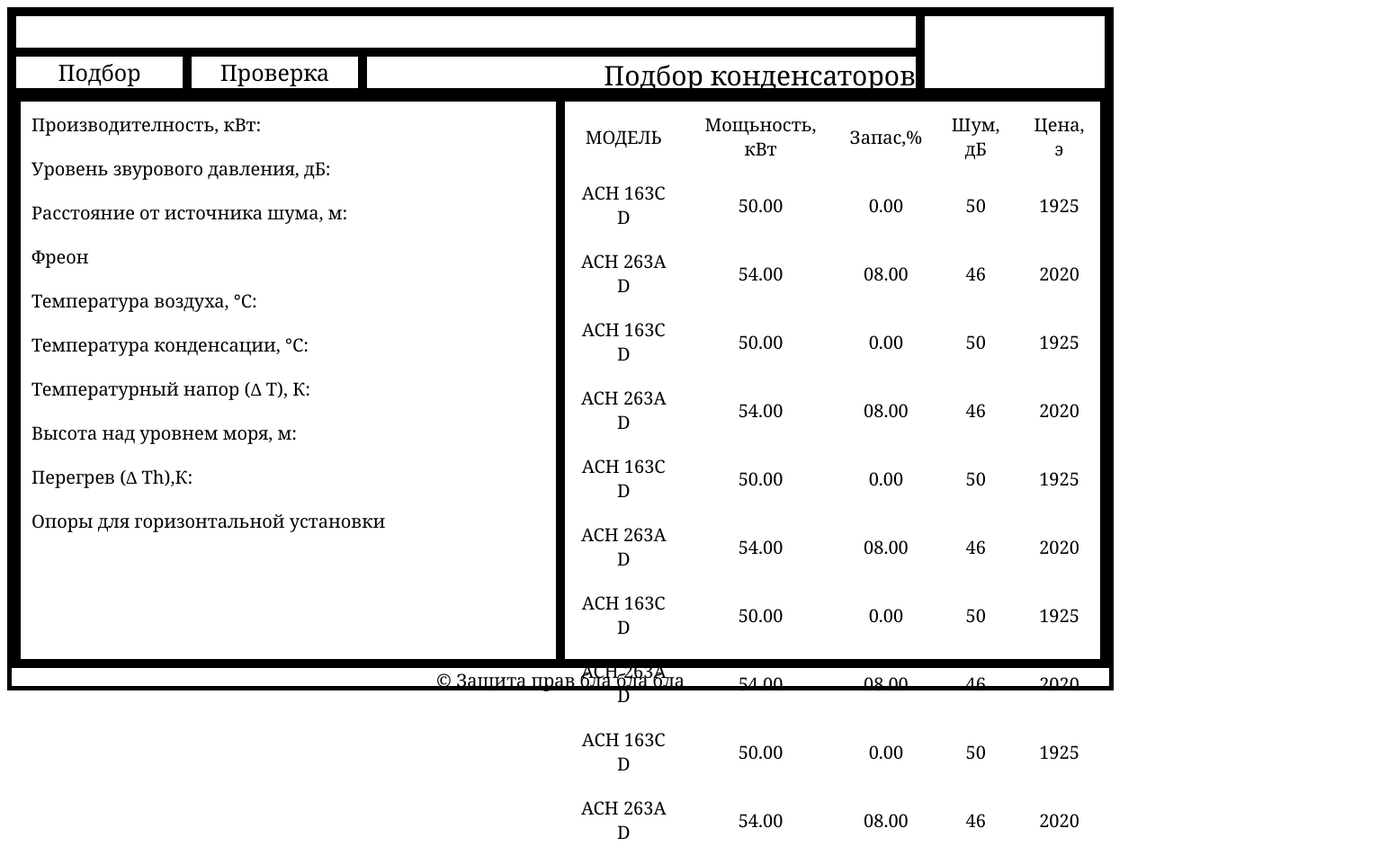
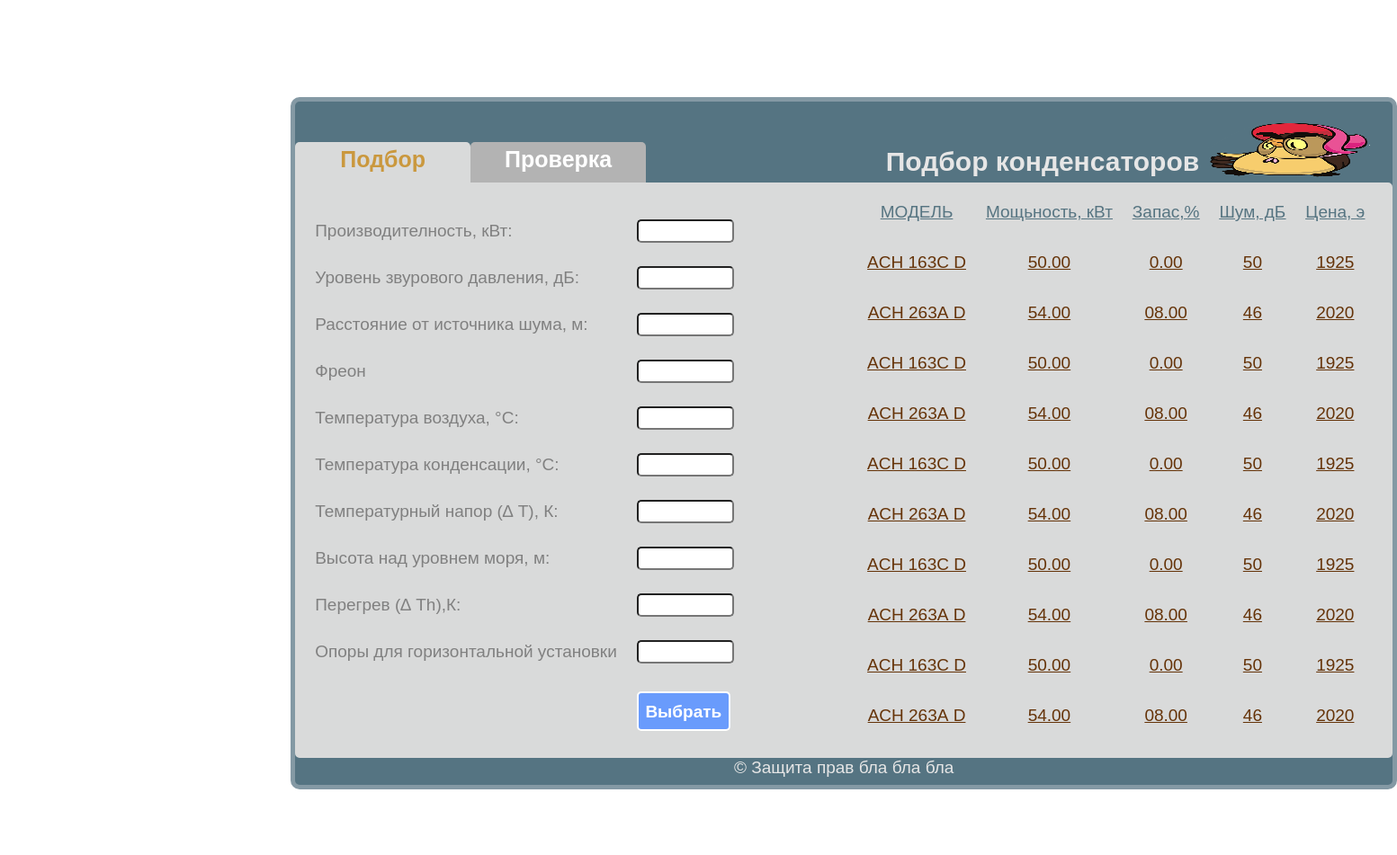
Before and after one commit to sergromanov4/site, a plain HTML site: page twotry.html in a window 1280 px wide. Shown: the whole page at 90% size, 1553 px wide, since content can reach past the window. After the commit the page ends 886 px from the top, so only its background shows below. Drawn offline with Linux system fonts and the light colour scheme.

Commit message:
все расскрашено + ховер

```diff
--- a/twotry.html
+++ b/twotry.html
@@ -8,62 +8,111 @@
 
     <style>
 
-        body {font-family: Georgia; font-size: 20px; align-content: center }
+        body {font-family: Arial; font-size: 19px; align-content: center; padding-left: 9% }
 
         td {padding: 10px}
 
+        a{
+            text-decoration: none;
+            color: #ca983e ;
+        }
+
+        #link1:hover {
+              background: #699bfc; /* Цвет фона под ссылкой */
+              color: white; /* Цвет ссылки */
+          }
+
+
+        #link2:hover {
+            background: #699bfc; /* Цвет фона под ссылкой */
+            color: white; /* Цвет ссылки */
+        }
+
+
+        .tabl1 td{
+
+            padding-bottom: 14px;
+        }
+
+        .tab2 td {
+            padding-bottom: 22px;
+            text-decoration: underline;
+            color: #653308;
+            text-align: center
+        }
+
+
+        input{
+            width: 100px;
+            height: 20px;
+            border-radius: 5px;
+
+        }
 
         #osnova {
             border: solid 5px;
-            width: 1220px;  height: 750px;
+            border-color: #8499a4;
+            border-radius: 10px;
+            background-color: #557482;
+            width: 1220px;  height: 760px;
+            margin-top: 100px;
+            margin-left: 200px;
         }
 
         #hollow {
-            border: solid 5px;
+            border: solid 5px transparent;
             float: left;
             width: 1000px;  height: 35px;
         }
 
         #ris {
-            border: solid 5px;
+            border: solid 5px transparent;
             float: right;
             width: 200px;  height: 80px;
         }
 
         #link1{
-            border: solid 5px;
+            border: solid 5px transparent;
+            background-color: #d9dada;
+            border-radius: 5px 5px 0 0;
+            color: #ca983e;
             float: left;
             width: 185px;  height: 35px;
         }
 
         #link2{
-            border: solid 5px;
+            border: solid 5px transparent;
+            border-radius: 5px 5px 0 0;
+            background-color: #b3b3b3;
             float: left;
             width: 185px;  height: 35px;
         }
 
         #titul {
-            border: solid 5px;
+            border: solid 5px transparent;
             float: right;
             width: 610px;  height: 35px;
         }
 
         #text {
-            border: solid 5px;
+            border: solid 5px ;
+            border-color: #d9dada;
+            background-color: #d9dada;
+            border-radius: 0px 5px 5px 5px;
             float: left;
             width: 1210px;  height: 630px;
 
         }
 
                 #text1 {
-                    border: solid 5px;
+                    border: solid 5px transparent;
                     float: left;
                     width: 595px;  height: 620px;
                 }
 
 
                 #text2 {
-                    border: solid 5px;
+                    border: solid 5px transparent;
                     float: left;
                     width: 595px;  height: 620px;
             }
@@ -88,45 +137,63 @@
 <div id="osnova">
 
     <div id="hollow">        </div>
-    <div id="ris">        </div>
-    <div id="link1" style="text-align: center; font-size: 25px"> Подбор        </div>
-    <div id="link2" style="text-align: center; font-size: 25px"> Проверка   </div>
-    <div id="titul" style="text-align: right; font-size: 30px"> Подбор конденсаторов       </div>
+    <div id="ris" style="align-content:center"> <p></p>  <img src="sova.png">    </div>
+    <div id="link1" style="text-align: center; font-size: 25px; color: #ca983e"> <b>
+        <a href="sova.png"> Подбор <a/></b>   </div>
+    <div id="link2" style="text-align: center; font-size: 25px">    <b>
+        <a href="ris%20.bmp" style="color: white"> Проверка</a> </b>   </div>
+    <div id="titul" style="text-align: right; font-size: 30px; color: #e6e6e6">  <b>Подбор конденсаторов </b>       </div>
 
 
     <div id="text">
 
 
         <div id="text1">
+            <p>
+            <table class="tabl1"; style="color: #808080">
+                <tr> <td>  Производителность, кВт:  </td>   <td> <input type="text">  </td>           </tr>
 
-            <table>
-                <tr> <td>  Производителность, кВт:  </td>              </tr>
+                <tr> <td>  Уровень звурового давления, дБ:  </td>        <td> <input type="text">  </td>       </tr>
 
-                <tr> <td>  Уровень звурового давления, дБ:  </td>              </tr>
+                <tr> <td>  Расстояние от источника шума, м:  </td>        <td> <input type="text">  </td>       </tr>
 
-                <tr> <td>  Расстояние от источника шума, м:  </td>              </tr>
+                <tr> <td>  Фреон  </td>       <td> <input type="text">  </td>        </tr>
 
-                <tr> <td>  Фреон  </td>              </tr>
+                <tr> <td>  Температура воздуха, &#176;С:  </td>        <td> <input type="text">  </td>       </tr>
 
-                <tr> <td>  Температура воздуха, &#176;С:  </td>              </tr>
+                <tr> <td>  Температура конденсации, &#176;С:  </td>       <td> <input type="text">  </td>        </tr>
 
-                <tr> <td>  Температура конденсации, &#176;С:  </td>              </tr>
+                <tr> <td>  Температурный напор (∆ Т), К:  </td>        <td> <input type="text">  </td>       </tr>
 
-                <tr> <td>  Температурный напор (∆ Т), К:  </td>              </tr>
+                <tr> <td>  Высота над уровнем моря, м: </td>        <td> <input type="text">  </td>       </tr>
 
-                <tr> <td>  Высота над уровнем моря, м: </td>              </tr>
+                <tr> <td>  Перегрев (∆ Th),К:  </td>       <td> <input type="text">  </td>        </tr>
 
-                <tr> <td>  Перегрев (∆ Th),К:  </td>              </tr>
+                <tr> <td style="padding-bottom: 0px">  Опоры для горизонтальной установки  </td>        <td style="padding-bottom: 0px"> <input type="text">  </td>       </tr>
 
-                <tr> <td>  Опоры для горизонтальной установки  </td>              </tr>
+                <tr><td>  </td> <td> <p style="width: 100px;
+                            height: 30px;
+                            background-color: #699bfc;
+                            color: white;
+                            border-radius: 5px;
+                            text-align: center;
+                            border-color:white;
+                            border: solid 2px;
+                            padding-top: 10px">
 
-
+                                    <b>Выбрать</b></p></td>   </tr>
 
 
             </table>
 
 
+
         </div>
+
+
+
+
+
 
           <!--  <div id="vibor">        </div>   может позже пригодиться
             <div id="knopka">        </div>  -->
@@ -134,10 +201,10 @@
 
         <div id="text2">
 
-            <table class=" tabl" align="center" style="text-align: center">
+            <table class=" tab2" align="center">
 
 
-                <tr> <td> МОДЕЛЬ </td> <td> Мощьность, кВт </td> <td> Запас,% </td> <td> Шум, дБ </td> <td> Цена, э </td></tr>
+                <tr style="color: #567481 font-weight: 400"> <td style="color: #567481"> МОДЕЛЬ </td> <td style="color: #567481"> <u>Мощьность, кВт</u> </td> <td style="color: #567481"><u> Запас,%</u> </td> <td style="color: #567481"><u> Шум, дБ </u></td> <td style="color: #567481"> <u>Цена, э</u> </td></tr>
 
                 <tr> <td> ACH 163C D </td> <td> 50.00 </td> <td>0.00 </td> <td> 50 </td> <td> 1925 </td></tr>
 
@@ -170,7 +237,7 @@
     </div>
 
 
-    <div id="footer" style="text-align: center">  &#169; Защита прав  бла бла бла      </div>
+    <div id="footer" style="text-align: center; color: #e6e6e6">  &#169; Защита прав  бла бла бла      </div>
 </div>
 
 
```
Also changed, not shown: sova.png (added).
